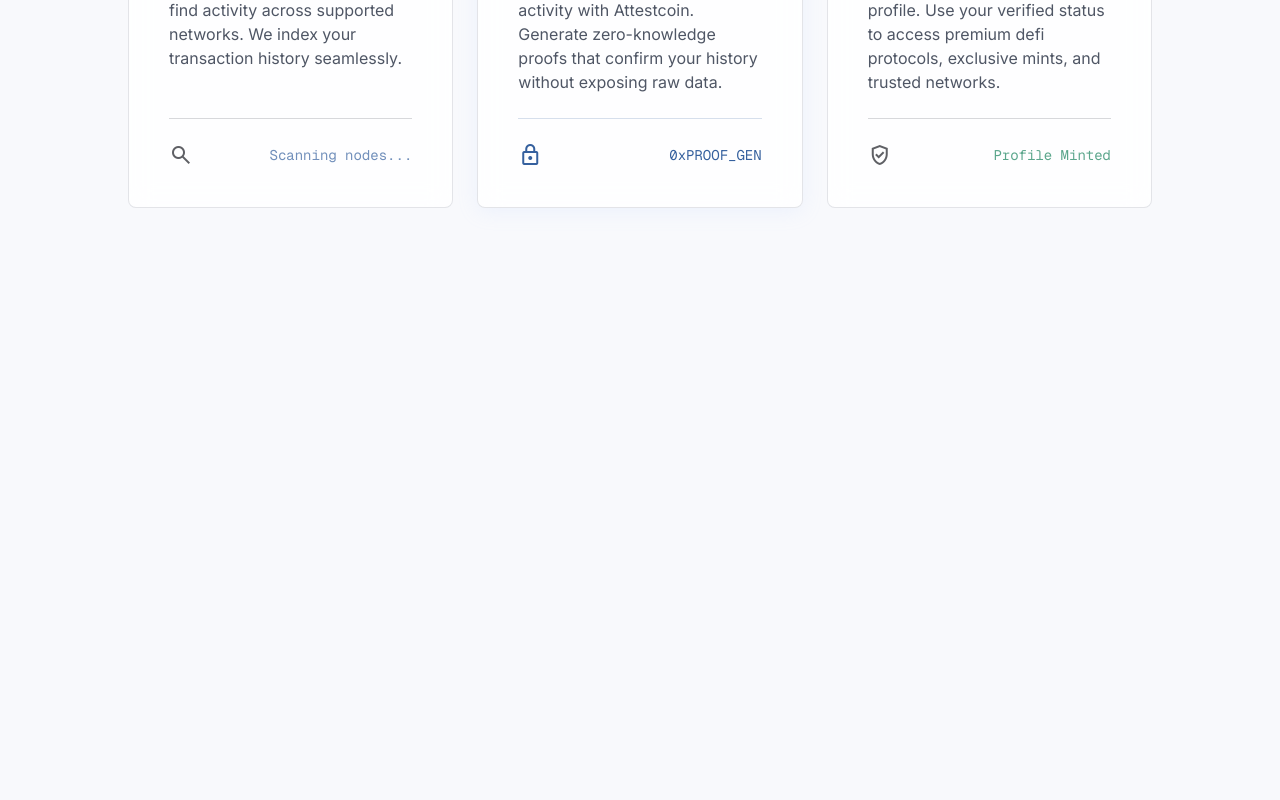
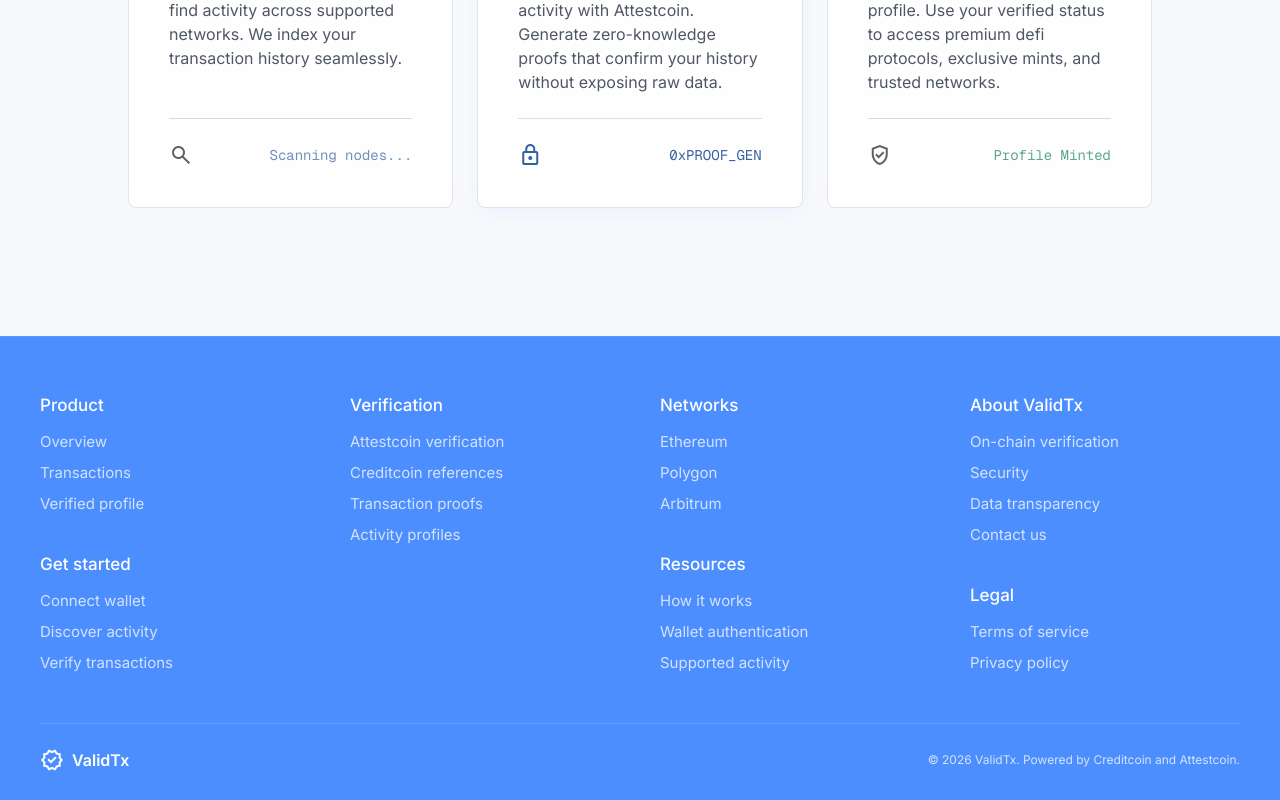
Before and after one commit to sarahmoses-ux/Valid.tx, a React (Vite) app: page / in a window 1280 px wide. Shown: the part 1069-1869 px from the top of the page. Before the commit the page ends 1405 px from the top, so only its background shows below. Built offline with nearby package versions, Linux system fonts and the light colour scheme; no server answers.

Commit message:
add responsive ValidTx footer

```diff
--- /dev/null
+++ b/src/components/Footer.tsx
@@ -0,0 +1,110 @@
+import { Link } from 'react-router-dom'
+
+type FooterLink = { label: string; to?: string; href?: string }
+type FooterGroup = { title: string; links: FooterLink[] }
+
+const columns: FooterGroup[][] = [
+  [
+    {
+      title: 'Product',
+      links: [
+        { label: 'Overview', to: '/dashboard' },
+        { label: 'Transactions', to: '/transactions' },
+        { label: 'Verified profile', to: '/profile' },
+      ],
+    },
+    {
+      title: 'Get started',
+      links: [
+        { label: 'Connect wallet', to: '/dashboard' },
+        { label: 'Discover activity', href: '#how-it-works' },
+        { label: 'Verify transactions', to: '/transactions' },
+      ],
+    },
+  ],
+  [
+    {
+      title: 'Verification',
+      links: [
+        { label: 'Attestcoin verification', to: '/transactions' },
+        { label: 'Creditcoin references', to: '/profile' },
+        { label: 'Transaction proofs', to: '/transactions' },
+        { label: 'Activity profiles', to: '/profile' },
+      ],
+    },
+  ],
+  [
+    {
+      title: 'Networks',
+      links: [
+        { label: 'Ethereum', to: '/dashboard' },
+        { label: 'Polygon', to: '/dashboard' },
+        { label: 'Arbitrum', to: '/dashboard' },
+      ],
+    },
+    {
+      title: 'Resources',
+      links: [
+        { label: 'How it works', href: '#how-it-works' },
+        { label: 'Wallet authentication', to: '/dashboard' },
+        { label: 'Supported activity', to: '/dashboard' },
+      ],
+    },
+  ],
+  [
+    {
+      title: 'About ValidTx',
+      links: [
+        { label: 'On-chain verification', href: '#how-it-works' },
+        { label: 'Security', to: '/dashboard' },
+        { label: 'Data transparency', to: '/profile' },
+        { label: 'Contact us', href: 'mailto:hello@validtx.io' },
+      ],
+    },
+    {
+      title: 'Legal',
+      links: [
+        { label: 'Terms of service' },
+        { label: 'Privacy policy' },
+      ],
+    },
+  ],
+]
+
+function FooterItem({ link }: { link: FooterLink }) {
+  const className = 'text-[15px] leading-6 text-white/75 hover:text-white transition-colors'
+  if (link.to) return <Link to={link.to} className={className}>{link.label}</Link>
+  if (link.href) return <a href={link.href} className={className}>{link.label}</a>
+  return <span className="text-[15px] leading-6 text-white/75">{link.label}</span>
+}
+
+export default function Footer() {
+  return (
+    <footer className="relative z-10 bg-[#4d8eff] text-white border-t border-white/10">
+      <div className="max-w-7xl mx-auto px-5 sm:px-8 lg:px-10 pt-12 sm:pt-14 pb-7">
+        <div className="grid grid-cols-1 sm:grid-cols-2 lg:grid-cols-4 gap-x-10 gap-y-12">
+          {columns.map((column, columnIndex) => (
+            <div key={columnIndex} className="flex flex-col gap-9">
+              {column.map((group) => (
+                <nav key={group.title} aria-label={`${group.title} footer links`}>
+                  <h2 className="text-[17px] leading-6 font-medium text-white mb-3">{group.title}</h2>
+                  <ul className="space-y-1.5">
+                    {group.links.map((link) => <li key={link.label}><FooterItem link={link} /></li>)}
+                  </ul>
+                </nav>
+              ))}
+            </div>
+          ))}
+        </div>
+
+        <div className="mt-12 pt-6 border-t border-white/15 flex flex-col sm:flex-row sm:items-center justify-between gap-4">
+          <Link to="/" className="inline-flex items-center gap-2 text-white">
+            <span className="material-symbols-outlined text-white text-[22px]">verified</span>
+            <span className="font-semibold">ValidTx</span>
+          </Link>
+          <p className="text-[12px] text-white/75">© {new Date().getFullYear()} ValidTx. Powered by Creditcoin and Attestcoin.</p>
+        </div>
+      </div>
+    </footer>
+  )
+}
--- a/src/components/dashboard/StatsGrid.tsx
+++ b/src/components/dashboard/StatsGrid.tsx
@@ -6,6 +6,7 @@
     <div className="glass-card rounded-xl p-5 flex flex-col justify-between min-h-[128px]">
       <div className="flex items-start justify-between gap-2 text-on-surface-variant">
         <span className="font-label-md text-[12px] uppercase tracking-wider">{label}</span>
+        <span className={`material-symbols-outlined text-[18px] shrink-0 ${verified ? 'text-secondary' : ''}`}>{icon}</span>
       </div>
       {children}
     </div>
--- a/src/pages/Landing.tsx
+++ b/src/pages/Landing.tsx
@@ -6,6 +6,7 @@
 import ProcessSteps from '../components/ProcessSteps'
 import VerificationModal from '../components/verification/VerificationModal'
 import { useWallet } from '../context/WalletContext'
+import Footer from '../components/Footer'
 
 export default function Landing() {
   const { connect, viewAddress } = useWallet()
@@ -23,6 +24,8 @@
         <VerificationFlow />
         <ProcessSteps />
       </main>
+
+      <Footer />
 
       {isVerifying && (
         <VerificationModal
```
